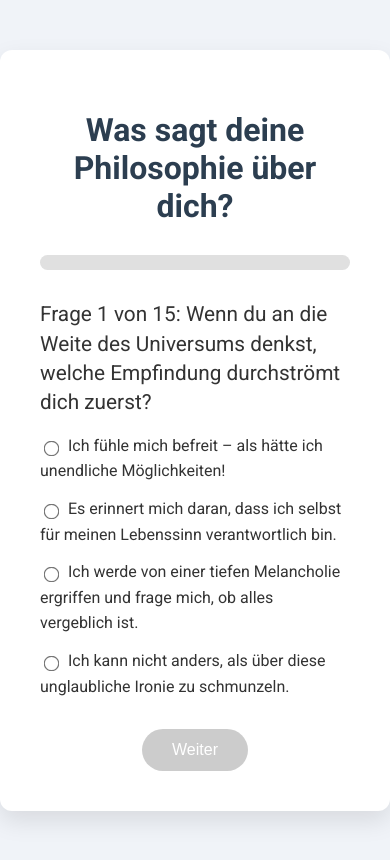
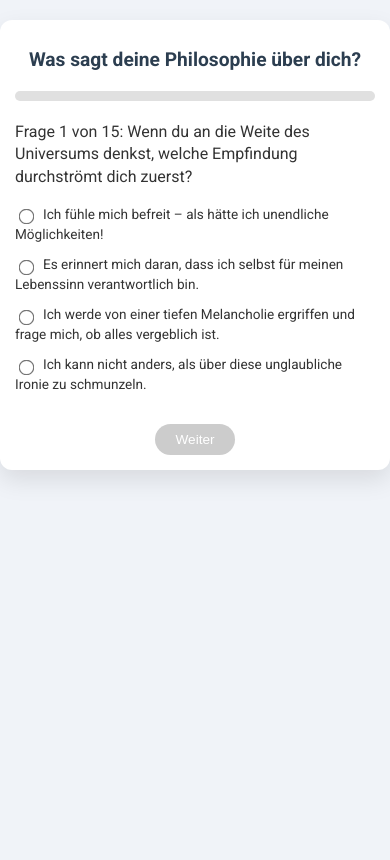
Before and after one commit to EdouardBar/Philosophie-Ed, a plain HTML site: page index.html in a window 390 px wide. Drawn offline with Linux system fonts and the light colour scheme.

Commit message:
Add files via upload

```diff
--- a/index.html
+++ b/index.html
@@ -2,6 +2,7 @@
 <html lang="de">
 <head>
   <meta charset="UTF-8">
+  <meta name="viewport" content="width=device-width, initial-scale=1.0">
   <title>Philosophisches Persönlichkeit Quiz</title>
   <link rel="stylesheet" href="style.css">
   <!-- Google Fonts für einen modernen Look -->
--- a/style.css
+++ b/style.css
@@ -123,3 +123,74 @@ html, body {
 .hidden {
   display: none;
 }
+
+/* Media Query für Tablets und kleinere Geräte (max. 768px) */
+@media (max-width: 768px) {
+  .quiz-container {
+    max-width: 90%; /* Container nimmt fast die volle Breite */
+    margin: 20px auto; /* Weniger Abstand oben und unten */
+    padding: 20px; /* Weniger Innenabstand */
+  }
+
+  .quiz-container h1 {
+    font-size: 1.5em; /* Kleinere Überschrift */
+    margin-bottom: 20px;
+  }
+
+  .question-text {
+    font-size: 1.1em; /* Kleinere Fragen */
+  }
+
+  .options label {
+    font-size: 0.9em; /* Kleinere Antworttexte */
+  }
+
+  #nextButton {
+    padding: 10px 25px; /* Button etwas kleiner */
+    font-size: 0.9em;
+  }
+
+  #progressContainer {
+    height: 12px; /* Fortschrittsleiste schmaler */
+    margin-bottom: 20px;
+  }
+}
+
+/* Media Query für Handys (max. 480px) */
+@media (max-width: 480px) {
+  .quiz-container {
+    max-width: 95%; /* Noch schmaler */
+    padding: 15px;
+  }
+
+  .quiz-container h1 {
+    font-size: 1.2em; /* Noch kleinere Überschrift */
+  }
+
+  .question-text {
+    font-size: 1em;
+  }
+
+  .options label {
+    font-size: 0.85em;
+    line-height: 1.4;
+  }
+
+  .options li {
+    margin-bottom: 10px;
+  }
+
+  #nextButton {
+    padding: 8px 20px;
+    font-size: 0.85em;
+  }
+
+  #resultContainer {
+    font-size: 1em;
+    padding: 15px;
+  }
+
+  #progressContainer {
+    height: 10px;
+  }
+}
```
